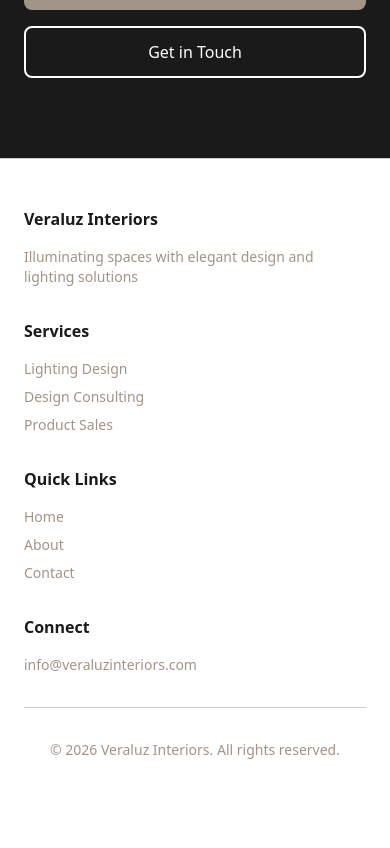
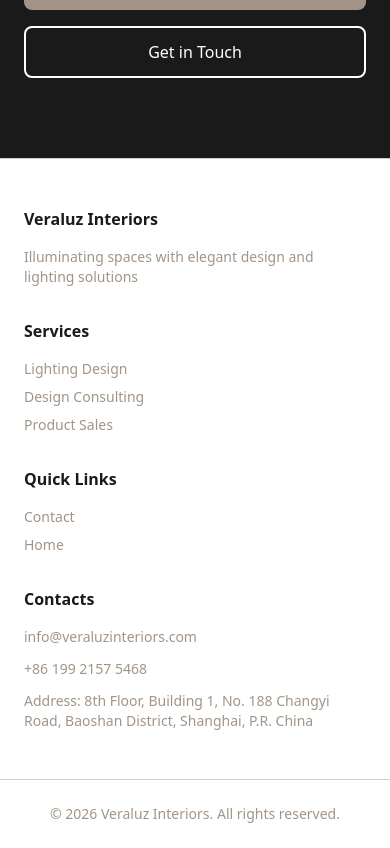
Before and after one commit to RJuancho/veraluz-interiors, a Next.js app: page /about in a window 390 px wide. Shown: the part 7333-8181 px from the top of the page. Before the commit the page ends 8141 px from the top, so only its background shows below. Built offline with nearby package versions, Linux system fonts and the light colour scheme.

Commit message:
feat: build reusable footer with full-width borders and contact info
- Create Footer component with 4-column layout
- Implement full-width dividers (top/bottom)
- Add email, phone, and address contact info
- Match home page spacing on contact page

```diff
--- a/app/about/page.tsx
+++ b/app/about/page.tsx
@@ -6,6 +6,7 @@ import Navbar from "../components/Navbar";
 import { MdCheckCircle } from "react-icons/md";
 import { motion } from "framer-motion";
 import { useInView } from "react-intersection-observer";
+import Footer from "../components/Footer";
 
 export default function About() {
   const { ref: storyRef, inView: storyInView } = useInView({ threshold: 0.1, triggerOnce: true });
@@ -327,7 +328,7 @@ export default function About() {
               Back to Home
             </motion.a>
             <motion.a
-              href="mailto:info@veraluzinteriors.com"
+              href="/contact"
               className="inline-block rounded-lg border-2 border-white text-white hover:bg-white hover:text-[#1A1A1A] px-8 py-3 font-medium transition"
               variants={itemVariants}
               whileHover={{ scale: 1.05 }}
@@ -339,44 +340,7 @@ export default function About() {
         </motion.div>
       </section>
 
-      {/* Footer Section */}
-      <footer className="bg-white dark:bg-[#1A1A1A] border-t border-[#D1CDC4] dark:border-[#D1CDC4] dark:border-opacity-10 px-6 py-12">
-        <div className="mx-auto max-w-6xl">
-          <div className="grid gap-8 sm:grid-cols-2 lg:grid-cols-4 mb-8">
-            <div>
-              <h3 className="font-semibold text-[#1A1A1A] dark:text-white mb-4">Veraluz Interiors</h3>
-              <p className="text-sm text-[#A29487] dark:text-[#D1CDC4]">Illuminating spaces with elegant design and lighting solutions</p>
-            </div>
-            <div>
-              <h4 className="font-semibold text-[#1A1A1A] dark:text-white mb-4">Services</h4>
-              <ul className="space-y-2 text-sm text-[#A29487] dark:text-[#D1CDC4]">
-                <li><Link href="/#portfolio" className="hover:text-[#1A1A1A] dark:hover:text-white transition">Lighting Design</Link></li>
-                <li><Link href="/#portfolio" className="hover:text-[#1A1A1A] dark:hover:text-white transition">Design Consulting</Link></li>
-                <li><Link href="/#portfolio" className="hover:text-[#1A1A1A] dark:hover:text-white transition">Product Sales</Link></li>
-              </ul>
-            </div>
-            <div>
-              <h4 className="font-semibold text-[#1A1A1A] dark:text-white mb-4">Quick Links</h4>
-              <ul className="space-y-2 text-sm text-[#A29487] dark:text-[#D1CDC4]">
-                <li><Link href="/" className="hover:text-[#1A1A1A] dark:hover:text-white transition">Home</Link></li>
-                <li><Link href="/about" className="hover:text-[#1A1A1A] dark:hover:text-white transition">About</Link></li>
-                <li><Link href="/#contact" className="hover:text-[#1A1A1A] dark:hover:text-white transition">Contact</Link></li>
-              </ul>
-            </div>
-            <div>
-              <h4 className="font-semibold text-[#1A1A1A] dark:text-white mb-4">Connect</h4>
-              <p className="text-sm text-[#A29487] dark:text-[#D1CDC4]">
-                <a href="mailto:info@veraluzinteriors.com" className="hover:text-[#1A1A1A] dark:hover:text-white transition">
-                  info@veraluzinteriors.com
-                </a>
-              </p>
-            </div>
-          </div>
-          <div className="border-t border-[#D1CDC4] dark:border-[#D1CDC4] dark:border-opacity-10 pt-8 text-center text-sm text-[#A29487] dark:text-[#D1CDC4]">
-            <p>&copy; 2026 Veraluz Interiors. All rights reserved.</p>
-          </div>
-        </div>
-      </footer>
+      <Footer />
     </div>
   );
 }
--- /dev/null
+++ b/app/components/Footer.tsx
@@ -0,0 +1,56 @@
+import Link from "next/link";
+
+export default function Footer() {
+  return (
+    <footer className="bg-white dark:bg-[#1A1A1A] border-t border-[#D1CDC4] dark:border-opacity-20 dark:border-[#D1CDC4]">
+      {/* Top Section (Links) */}
+      <div className="mx-auto max-w-6xl px-6 py-12 w-full">
+        <div className="grid gap-8 sm:grid-cols-2 lg:grid-cols-4">
+          <div>
+            <h3 className="font-semibold text-[#1A1A1A] dark:text-white mb-4">Veraluz Interiors</h3>
+            <p className="text-sm text-[#A29487] dark:text-[#D1CDC4]">Illuminating spaces with elegant design and lighting solutions</p>
+          </div>
+          <div>
+            <h4 className="font-semibold text-[#1A1A1A] dark:text-white mb-4">Services</h4>
+            <ul className="space-y-2 text-sm text-[#A29487] dark:text-[#D1CDC4]">
+              <li><a href="#portfolio" className="hover:text-[#1A1A1A] dark:hover:text-white transition">Lighting Design</a></li>
+              <li><a href="#portfolio" className="hover:text-[#1A1A1A] dark:hover:text-white transition">Design Consulting</a></li>
+              <li><a href="#portfolio" className="hover:text-[#1A1A1A] dark:hover:text-white transition">Product Sales</a></li>
+            </ul>
+          </div>
+          <div>
+            <h4 className="font-semibold text-[#1A1A1A] dark:text-white mb-4">Quick Links</h4>
+            <ul className="space-y-2 text-sm text-[#A29487] dark:text-[#D1CDC4]">
+              <li><a href="#contact" className="hover:text-[#1A1A1A] dark:hover:text-white transition">Contact</a></li>
+              <li><Link href="/" className="hover:text-[#1A1A1A] dark:hover:text-white transition">Home</Link></li>
+            </ul>
+          </div>
+          <div>
+            <h4 className="font-semibold text-[#1A1A1A] dark:text-white mb-4">Contacts</h4>
+            <ul className="space-y-3 text-sm text-[#A29487] dark:text-[#D1CDC4]">
+              <li>
+                <a href="mailto:info@veraluzinteriors.com" className="hover:text-[#1A1A1A] dark:hover:text-white transition">
+                  info@veraluzinteriors.com
+                </a>
+              </li>
+              <li>
+                <a href="tel:+8619921575468" className="hover:text-[#1A1A1A] dark:hover:text-white transition">
+                  +86 199 2157 5468
+                </a>
+              </li>
+              <li>
+                Address: 8th Floor, Building 1, No. 188 Changyi Road, Baoshan District, Shanghai, P.R. China
+              </li>
+            </ul>
+          </div>
+        </div>
+      </div>
+
+      <div className="w-full border-t border-[#D1CDC4] dark:border-opacity-20 dark:border-[#D1CDC4]">
+        <div className="mx-auto max-w-6xl px-6 py-6 text-center text-sm text-[#A29487] dark:text-[#D1CDC4]">
+          <p>&copy; 2026 Veraluz Interiors. All rights reserved.</p>
+        </div>
+      </div>
+    </footer>
+  );
+}
--- a/app/contact/page.tsx
+++ b/app/contact/page.tsx
@@ -5,6 +5,7 @@ import Navbar from "../components/Navbar";
 import { FormEvent, useState } from "react";
 import { MdOutlineEmail, MdOutlinePhone, MdOutlineLocationOn } from "react-icons/md";
 import { motion } from "framer-motion";
+import Footer from "../components/Footer";
 
 export default function ContactPage() {
   const [submitted, setSubmitted] = useState(false);
@@ -72,7 +73,7 @@ export default function ContactPage() {
       </section>
 
       {/* Contact Form Section */}
-      <section className="flex-1 px-6 py-8">
+      <section className="flex-1 px-6 py-16 sm:py-24">
         <div className="mx-auto grid max-w-7xl gap-8 md:grid-cols-2">
           <div className="rounded-xl border border-[#D1CDC4] dark:border-[#D1CDC4]/20 bg-[#F5F1ED] dark:bg-[#2A2A2A] p-6">
             <h2 className="text-xl font-semibold text-[#1A1A1A] dark:text-white">Get in touch</h2>
@@ -155,6 +156,7 @@ export default function ContactPage() {
           </form>
         </div>
       </section>
+      <Footer />
     </div>
   );
 }
--- a/app/page.tsx
+++ b/app/page.tsx
@@ -3,6 +3,7 @@
 import Image from "next/image";
 import Link from "next/link";
 import Navbar from "./components/Navbar";
+import Footer from "./components/Footer";
 import { MdOutlineLightbulb, MdLightbulb, MdBusiness } from "react-icons/md";
 import { motion } from "framer-motion";
 import { useInView } from "react-intersection-observer";
@@ -339,44 +340,7 @@ export default function Home() {
         </motion.div>
       </section>
 
-      {/* Footer Section */}
-      <footer className="bg-white dark:bg-[#1A1A1A] border-t border-[#D1CDC4] px-6 py-12">
-        <div className="mx-auto max-w-6xl">
-          <div className="grid gap-8 sm:grid-cols-2 lg:grid-cols-4 mb-8">
-            <div>
-              <h3 className="font-semibold text-[#1A1A1A] dark:text-white mb-4">Veraluz Interiors</h3>
-              <p className="text-sm text-[#A29487] dark:text-[#D1CDC4]">Illuminating spaces with elegant design and lighting solutions</p>
-            </div>
-            <div>
-              <h4 className="font-semibold text-[#1A1A1A] dark:text-white mb-4">Services</h4>
-              <ul className="space-y-2 text-sm text-[#A29487] dark:text-[#D1CDC4]">
-                <li><a href="#portfolio" className="hover:text-[#1A1A1A] dark:hover:text-white transition">Lighting Design</a></li>
-                <li><a href="#portfolio" className="hover:text-[#1A1A1A] dark:hover:text-white transition">Design Consulting</a></li>
-                <li><a href="#portfolio" className="hover:text-[#1A1A1A] dark:hover:text-white transition">Product Sales</a></li>
-              </ul>
-            </div>
-            <div>
-              <h4 className="font-semibold text-[#1A1A1A] dark:text-white mb-4">Quick Links</h4>
-              <ul className="space-y-2 text-sm text-[#A29487] dark:text-[#D1CDC4]">
-                <li><a href="#portfolio" className="hover:text-[#1A1A1A] dark:hover:text-white transition">Portfolio</a></li>
-                <li><a href="#contact" className="hover:text-[#1A1A1A] dark:hover:text-white transition">Contact</a></li>
-                <li><Link href="/" className="hover:text-[#1A1A1A] dark:hover:text-white transition">Home</Link></li>
-              </ul>
-            </div>
-            <div>
-              <h4 className="font-semibold text-[#1A1A1A] dark:text-white mb-4">Connect</h4>
-              <p className="text-sm text-[#A29487] dark:text-[#D1CDC4]">
-                <a href="mailto:info@veraluzinteriors.com" className="hover:text-[#1A1A1A] dark:hover:text-white transition">
-                  info@veraluzinteriors.com
-                </a>
-              </p>
-            </div>
-          </div>
-          <div className="border-t border-[#D1CDC4] pt-8 text-center text-sm text-[#A29487] dark:text-[#D1CDC4]">
-            <p>&copy; 2026 Veraluz Interiors. All rights reserved.</p>
-          </div>
-        </div>
-      </footer>
+      <Footer />
     </div>
   );
 }
--- a/app/products/[id]/page.tsx
+++ b/app/products/[id]/page.tsx
@@ -3,6 +3,7 @@ import Link from "next/link";
 import Navbar from "../../components/Navbar";
 import { notFound } from "next/navigation";
 import { products, getProductById } from "@/lib/products";
+import Footer from "../../components/Footer";
 
 type Props = {
   params: Promise<{ id: string }>;
@@ -39,7 +40,7 @@ export default async function ProductDetailPage({ params }: Props) {
       </section>
 
       {/* Main Content */}
-      <section className="flex-1 px-6 py-12 bg-white dark:bg-[#1A1A1A]">
+      <section className="flex-1 px-6 py-16 sm:py-24 bg-white dark:bg-[#1A1A1A]">
         <div className="mx-auto max-w-7xl">
           {/* Product Detail Grid */}
           <div className="grid gap-12 md:grid-cols-2 mb-16">
@@ -146,6 +147,8 @@ export default async function ProductDetailPage({ params }: Props) {
           )}
         </div>
       </section>
+
+      <Footer />
     </div>
   );
 }
--- a/app/products/page.tsx
+++ b/app/products/page.tsx
@@ -10,6 +10,7 @@ import { useState } from "react";
 import { BsGrid3X3Gap, BsGridFill, BsList } from "react-icons/bs";
 import { MdKeyboardArrowDown } from "react-icons/md";
 import { products as productData } from "@/lib/products";
+import Footer from "../components/Footer";
 
 type Product = {
   id: number;
@@ -84,7 +85,7 @@ export default function Products() {
       </section>
 
       {/* Main Content */}
-      <section className="flex-1 px-6 py-8 bg-white dark:bg-[#1A1A1A]">
+      <section className="flex-1 px-6 py-16 sm:py-24 bg-white dark:bg-[#1A1A1A]">
         <div className="mx-auto max-w-7xl">
           {/* Top Controls Bar */}
           <div className="mb-6 flex items-center justify-between border-b border-[#D1CDC4] dark:border-[#D1CDC4]/20 pb-4">
@@ -257,6 +258,7 @@ export default function Products() {
           </div>
         </div>
       </section>
+    <Footer />
     </div>
   );
 }
```
